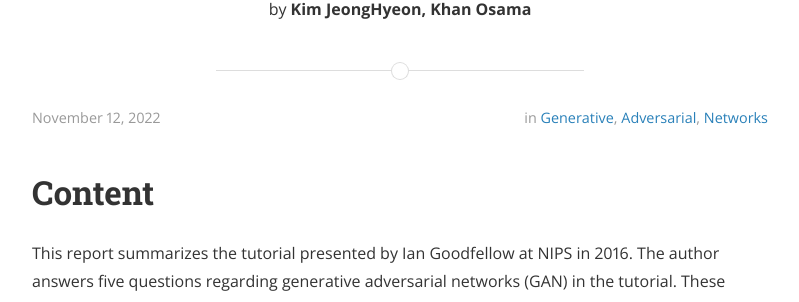
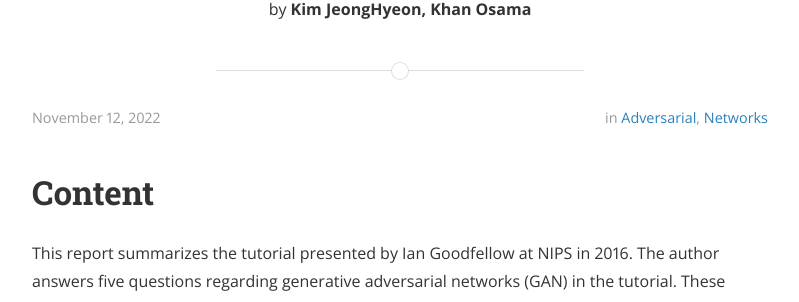
Before and after one commit to deep-generative-models-AIM5036/deep-generative-models-AIM5036.github.io, a Jekyll site: the page built from _posts/2022-11-09-GAN_Tutorial.md, in a window 1280 px wide and 900 px high. Shown: the part 179-481 px from the top of the window, without its empty margins (240-1039 px from the left). Built offline with Jekyll 4.4.1, drawn with Linux system fonts in a browser that asks for light colours; nearby versions of some CDN libraries.

Commit message:
finnnnnal5

```diff
--- a/_posts/2022-11-09-GAN_Tutorial.md
+++ b/_posts/2022-11-09-GAN_Tutorial.md
@@ -3,7 +3,7 @@ layout: post
 title:  "GAN Tutorial"
 date:   2022-11-12
 author: Kim JeongHyeon, Khan Osama
-categories: Generative Adversarial Networks
+categories: Adversarial Networks
 tags: GAN Tutorial
 use_math: True
 ---
@@ -174,7 +174,7 @@ Basically, we have two options to optimize the objective function for the GANs.
 </p>,
 while the other is
 <p align="center">
-    <img src="/GAN_Tutorial_img/maxmingenerator.png" width="120" height="100"/>
+    <img src="/GAN_Tutorial_img/maxmingenerator.png" width="140" height="100"/>
 </p>.
 They are different, and optimizing them corresponds to optimizing two different functions.
 
```
